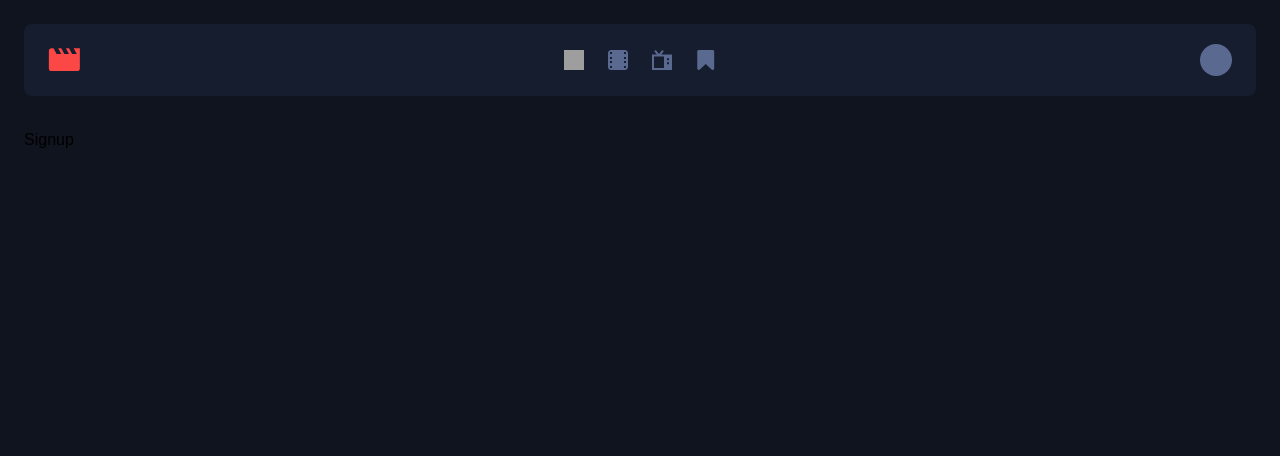
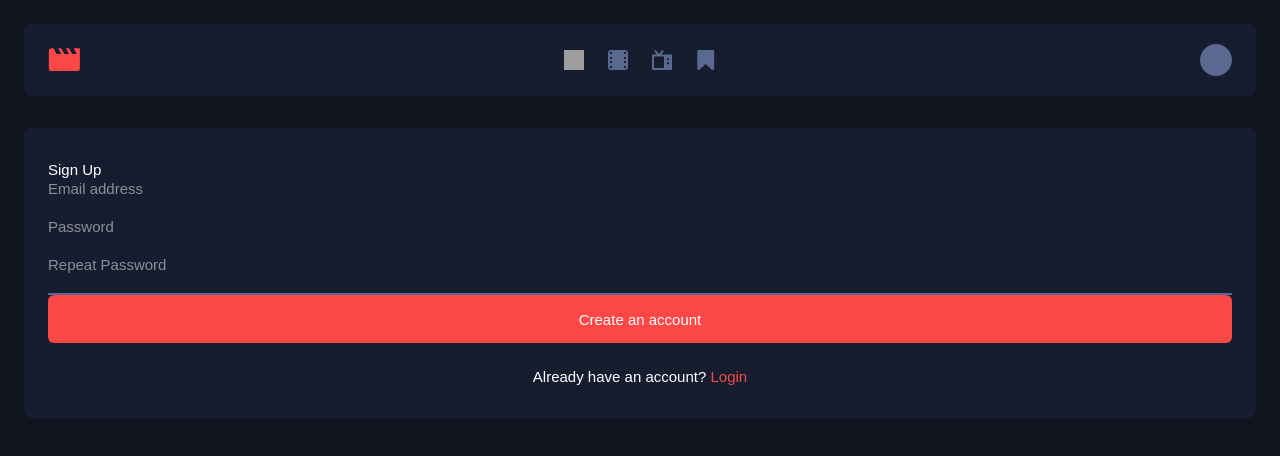
Before and after one commit to SebastienStordeur/Entertainment-app, a Vue app: page /signup in a window 1280 px wide. Shown: the top 456 px of the page. Built offline with nearby package versions, Linux system fonts and the light colour scheme; grey boxes are pictures that could not be loaded.

Commit message:
signup form component

```diff
--- /dev/null
+++ b/src/components/Forms/SignUpForm.vue
@@ -0,0 +1,62 @@
+<template>
+  <form
+    @submit.prevent="handleSubmit"
+    class="bg-semidarkblue rounded-lg py-8 px-6 text-15"
+  >
+    <h1 class="text-3xl font-light text-white">Sign Up</h1>
+    <div class="flex flex-col">
+      <label for="email" class="text-15 text-white font-light opacity-50"
+        >Email address</label
+      >
+      <input
+        id="email"
+        type="email"
+        name="email"
+        class="bg-semidarkblue border-b-greyblue"
+        ref="email"
+      />
+    </div>
+    <div class="flex flex-col">
+      <label for="password" class="text-white font-light opacity-50"
+        >Password</label
+      >
+      <input
+        id="password"
+        type="password"
+        name="password"
+        class="bg-semidarkblue border-b-greyblue"
+        ref="password"
+      />
+    </div>
+    <div class="flex flex-col">
+      <label for="repeat-password" class="text-white font-light opacity-50"
+        >Repeat Password</label
+      >
+      <input
+        id="repeat-password"
+        type="password"
+        name="repeat-password"
+        class="bg-semidarkblue border-b-greyblue border-b-2"
+        ref="repeat-psw"
+      />
+    </div>
+    <button
+      type="submit"
+      class="h-12 w-full bg-red text-white rounded-md border-none"
+    >
+      Create an account
+    </button>
+    <div class="flex justify-center text-15 mt-6 font-light">
+      <p class="text-white">Already have an account?&nbsp;</p>
+      <a href="/login" class="text-red cursor-pointer">Login</a>
+    </div>
+  </form>
+</template>
+
+<script>
+export default {
+  methods: {
+    handleSubmit() {},
+  },
+};
+</script>
--- a/src/pages/HomePage.vue
+++ b/src/pages/HomePage.vue
@@ -12,7 +12,14 @@
   </h2>
   <section
     id="recommended-section"
-    class="grid grid-cols-2 md:grid-cols-3 lg:grid-cols-4 gap-4 pb-8"
+    class="
+      grid grid-cols-2
+      md:grid-cols-3
+      lg:grid-cols-4
+      xl:grid-cols-5
+      gap-4
+      pb-8
+    "
   >
     <media-card
       v-for="media in recommendedMedias"
--- a/src/pages/SignUp.vue
+++ b/src/pages/SignUp.vue
@@ -1,3 +1,13 @@
 <template>
-  <h1>Signup</h1>
+  <sign-up-form></sign-up-form>
 </template>
+
+<script>
+import SignUpForm from "../components/Forms/SignUpForm.vue";
+
+export default {
+  components: {
+    SignUpForm,
+  },
+};
+</script>
```
